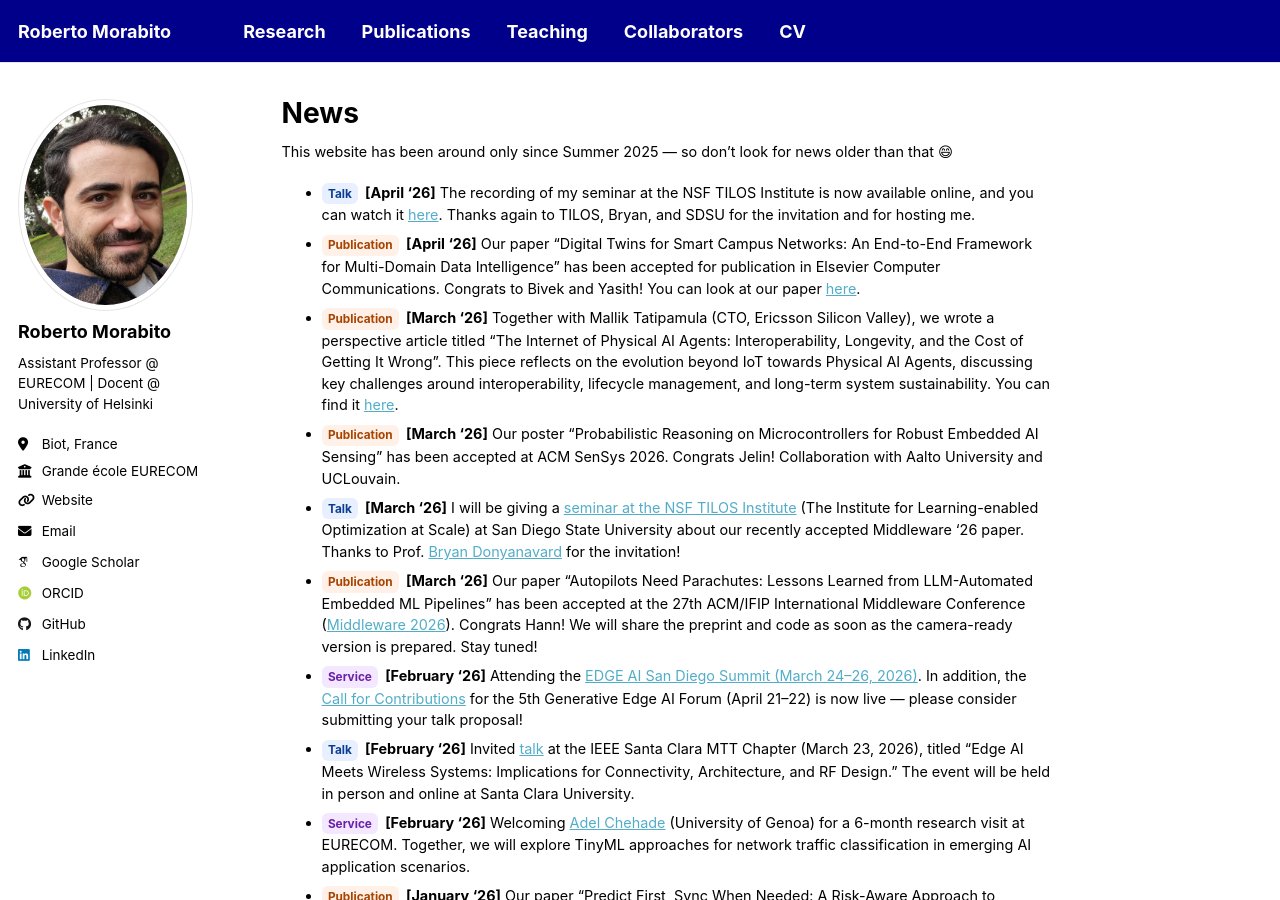
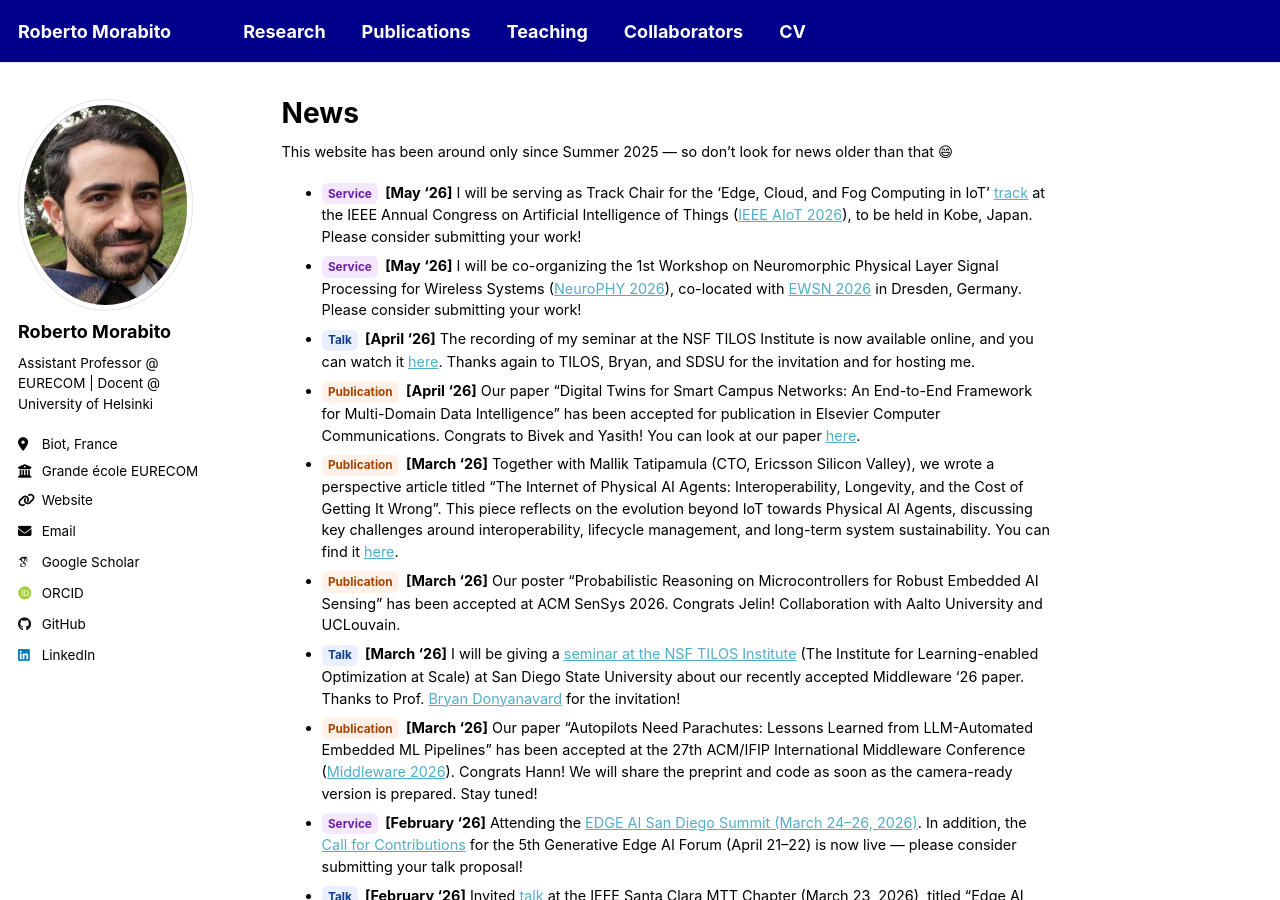
Before and after one commit to robertmora/robertmora.github.io, a Jekyll site: the page built from _pages/news.md, in a window 1280 px wide and 900 px high. Built offline with Jekyll 4.4.1, drawn with Linux system fonts in a browser that asks for light colours; some web fonts are replaced; a script that is not in the unit is left out.

Commit message:
Update news.md

```diff
--- a/_pages/news.md
+++ b/_pages/news.md
@@ -6,6 +6,8 @@ author_profile: true
 
 This website has been around only since Summer 2025 — so don’t look for news older than that 😄
 
+- [Service](){:.tag .tag--service} **[May '26]** I will be serving as Track Chair for the 'Edge, Cloud, and Fog Computing in IoT' [track](https://www.ieee-aiot.org/2026/progcom.php){:target="_blank"} at the IEEE Annual Congress on Artificial Intelligence of Things ([IEEE AIoT 2026](https://www.ieee-aiot.org/2026/index.php){:target="_blank"}), to be held in Kobe, Japan. Please consider submitting your work!
+- [Service](){:.tag .tag--service} **[May '26]** I will be co-organizing the 1st Workshop on Neuromorphic Physical Layer Signal Processing for Wireless Systems ([NeuroPHY 2026](https://ewsn-neurophy.github.io/2026/index.html){:target="_blank"}), co-located with [EWSN 2026](https://ewsn26.netd.cs.tu-dresden.de/){:target="_blank"} in Dresden, Germany. Please consider submitting your work!
 - [Talk](){:.tag .tag--talk} **[April '26]** The recording of my seminar at the NSF TILOS Institute is now available online, and you can watch it [here](https://www.youtube.com/watch?v=SDxzFfiau8k){:target="_blank"}. Thanks again to TILOS, Bryan, and SDSU for the invitation and for hosting me.
 - [Publication](){:.tag .tag--pub} **[April '26]** Our paper "Digital Twins for Smart Campus Networks: An End-to-End Framework for Multi-Domain Data Intelligence" has been accepted for publication in Elsevier Computer Communications. Congrats to Bivek and Yasith! You can look at our paper [here](https://www.sciencedirect.com/science/article/pii/S0140366426001088){:target="_blank"}.
 - [Publication](){:.tag .tag--pub} **[March '26]** Together with Mallik Tatipamula (CTO, Ericsson Silicon Valley), we wrote a perspective article titled "The Internet of Physical AI Agents: Interoperability, Longevity, and the Cost of Getting It Wrong". This piece reflects on the evolution beyond IoT towards Physical AI Agents, discussing key challenges around interoperability, lifecycle management, and long-term system sustainability. You can find it [here](https://arxiv.org/pdf/2603.15900){:target="_blank"}.
```
